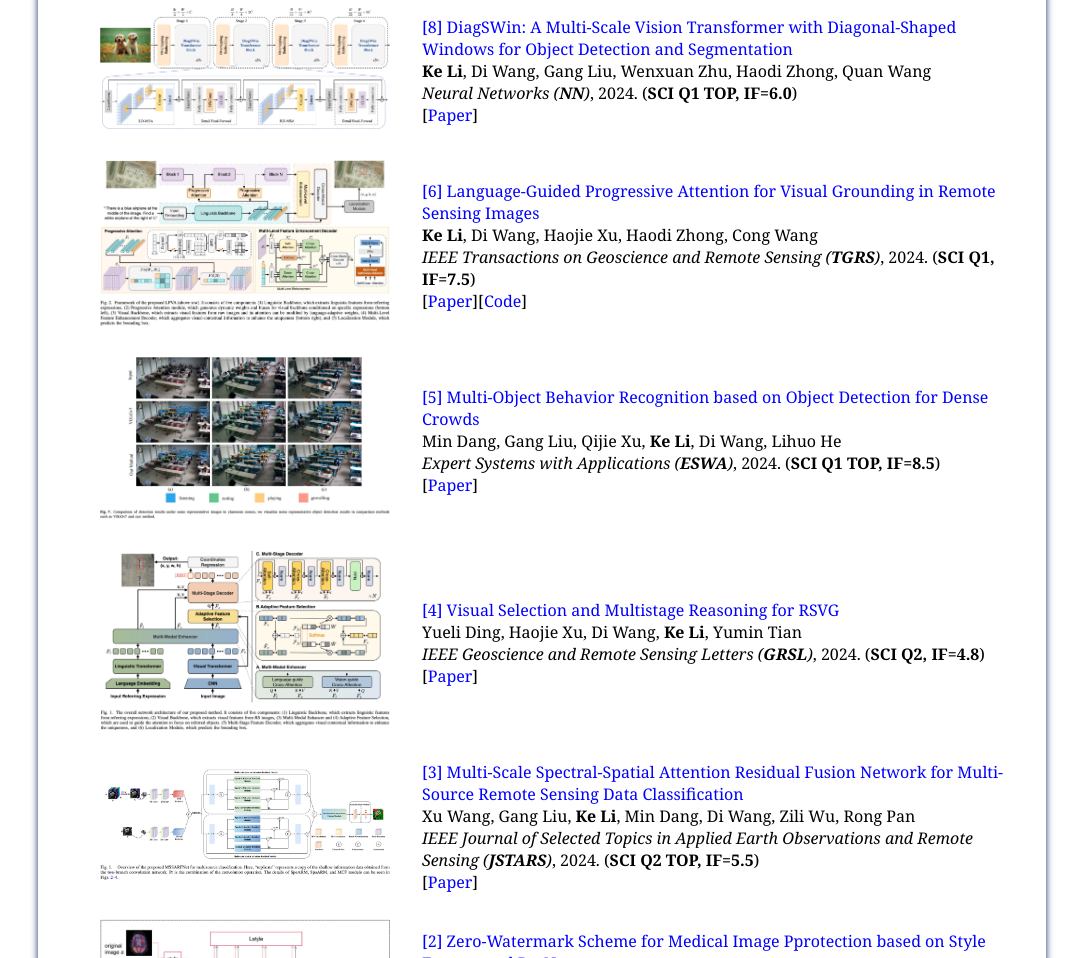
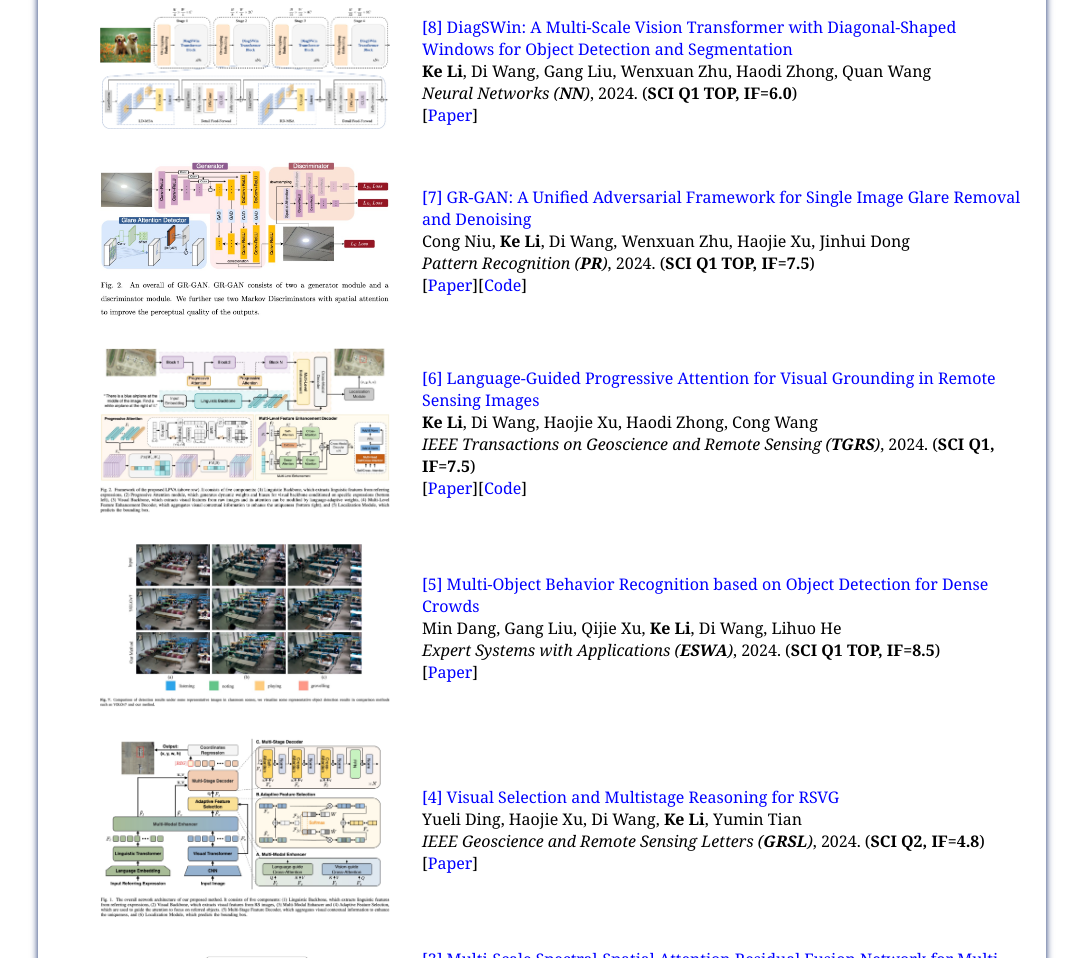
Before and after one commit to like413/KeLi.github.io, a plain HTML site: page index.html in a window 1280 px wide. Shown: the part 1507-2465 px from the top of the page, without its empty margins (98-1181 px from the left). Drawn offline with nearby package versions, Linux system fonts and the light colour scheme.

Commit message:
Update index.html

```diff
--- a/index.html
+++ b/index.html
@@ -165,7 +165,7 @@ I am working in Remote Sensing; Deep learning; Computer Vision; Multi-Modal Repr
 </table>
 <br />
 
-<!-- <table width="100%" class="imgtable">
+<table width="100%" class="imgtable">
 <tr>
     <td width="306"> <img src="Files/GR-GAN.jpg" width="290px"></td>
     <td>
@@ -176,7 +176,7 @@ I am working in Remote Sensing; Deep learning; Computer Vision; Multi-Modal Repr
     </td>
 </tr>
 </table>
-<br /> -->
+<br />
 
 <table width="100%" class="imgtable">
 <tr>
```
